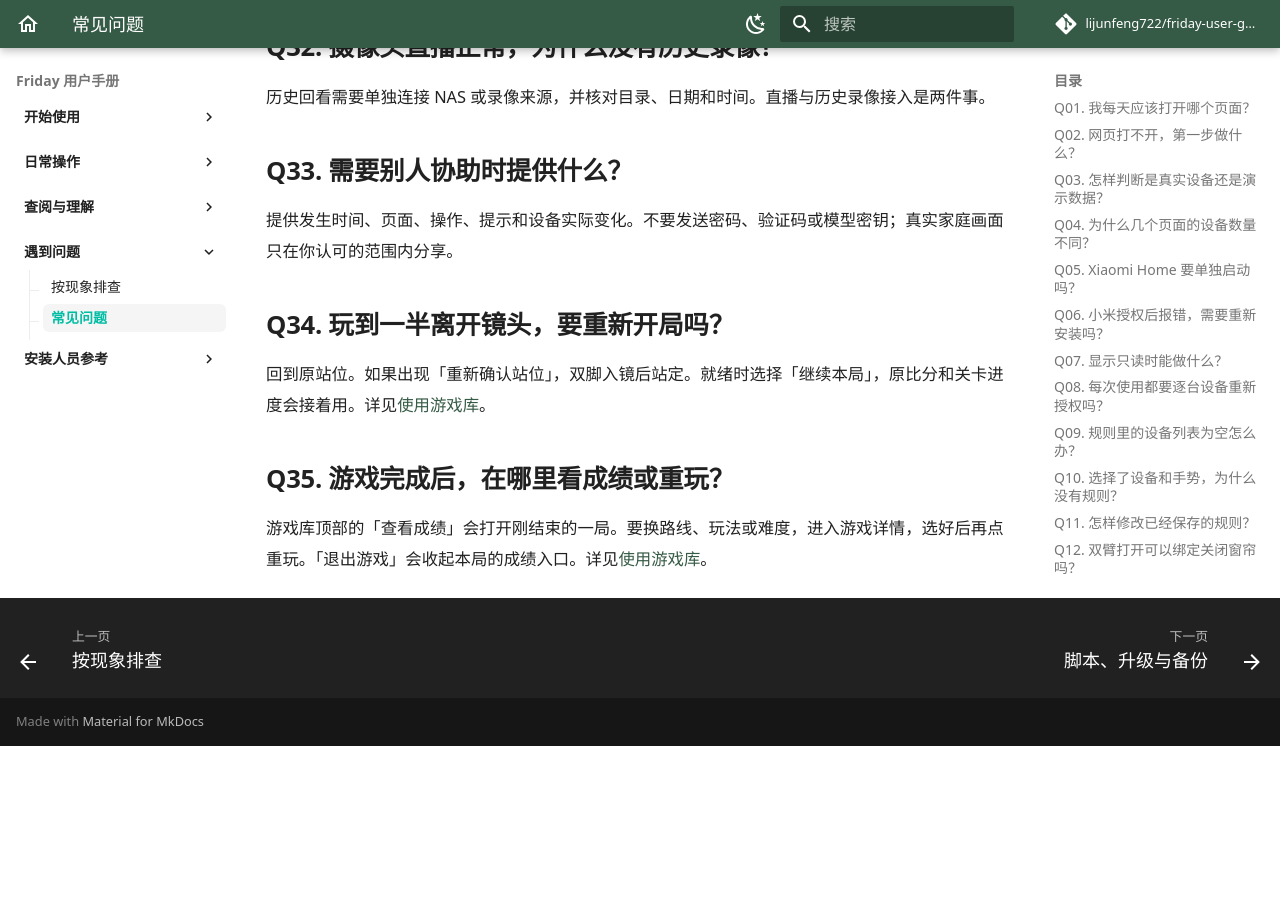
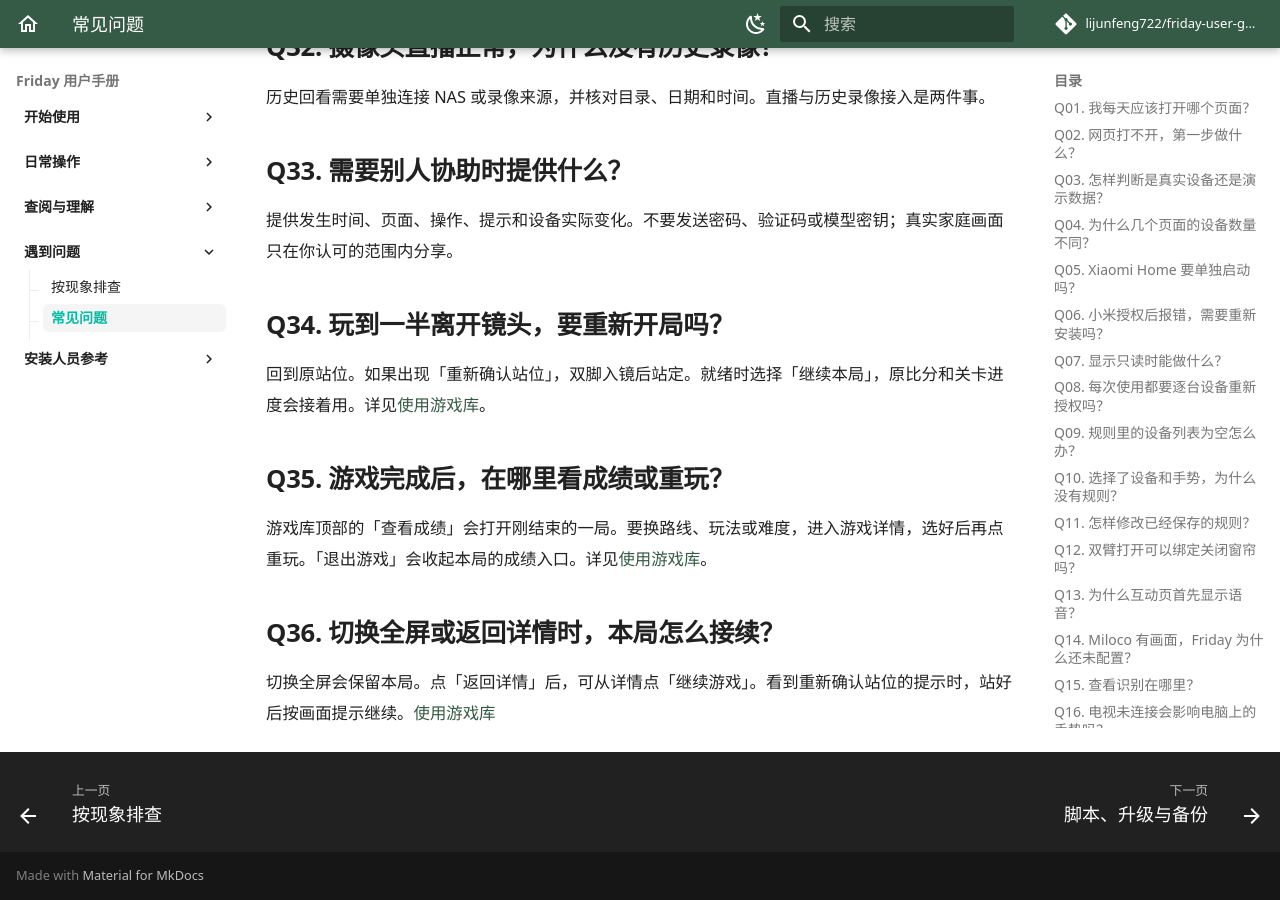
Before and after one commit to lijunfeng722/friday-user-guide, an MkDocs documentation site: the page built from docs/troubleshooting/faq.md, in a window 1280 px wide and 900 px high, scrolled down 5092 px. Built offline with MkDocs 1.6.1 and Material for MkDocs 9.7.7, drawn with Linux system fonts in a browser that asks for light colours; comment, search, counter and statistics services are not loaded; before the commit the page ends 5838 px from its top, so only the background shows below that.

Commit message:
文档：同步体感游戏沉浸舞台和返回操作

```diff
--- a/docs/guides/games.md
+++ b/docs/guides/games.md
@@ -9,6 +9,16 @@
 3. 进入游戏后，让玩家全身入镜，按屏幕提示开始。
 
 电视是单独的显示端。没有电视不妨碍电脑查看识别，但不能因此认定电视投放已经接通。
+
+## 进入游玩舞台
+
+打开体感游戏后，舞台会铺满 Friday 窗口。顶部「全屏」可在支持的浏览器上铺满屏幕。需要离开时，点「返回详情」，之后从详情的「继续游戏」接回原局。
+
+![合成滑雪示例，舞台占满窗口，顶部可返回详情或切换全屏](../assets/screenshots/friday-game-stage-desktop.jpg)
+
+手机横屏时，比分、画面和局内操作可以在同一屏查看。
+
+![合成滑雪示例，手机短横屏上可同时查看比分和操作](../assets/screenshots/friday-game-stage-landscape.jpg)
 
 ## 玩家出画后继续本局
 
--- a/docs/troubleshooting/faq.md
+++ b/docs/troubleshooting/faq.md
@@ -149,3 +149,7 @@
 ## Q35. 游戏完成后，在哪里看成绩或重玩？
 
 游戏库顶部的「查看成绩」会打开刚结束的一局。要换路线、玩法或难度，进入游戏详情，选好后再点重玩。「退出游戏」会收起本局的成绩入口。详见[使用游戏库](../guides/games.md#查看成绩与重玩)。
+
+## Q36. 切换全屏或返回详情时，本局怎么接续？
+
+切换全屏会保留本局。点「返回详情」后，可从详情点「继续游戏」。看到重新确认站位的提示时，站好后按画面提示继续。[使用游戏库](../guides/games.md#进入游玩舞台)
```
Also changed, not shown: USER_MANUAL.md (+14 -0 lines), docs/assets/screenshots/friday-game-stage.source.json (added, +22 -0 lines), docs/assets/screenshots/friday-game-stage-desktop.jpg (added), docs/assets/screenshots/friday-game-stage-landscape.jpg (added).
